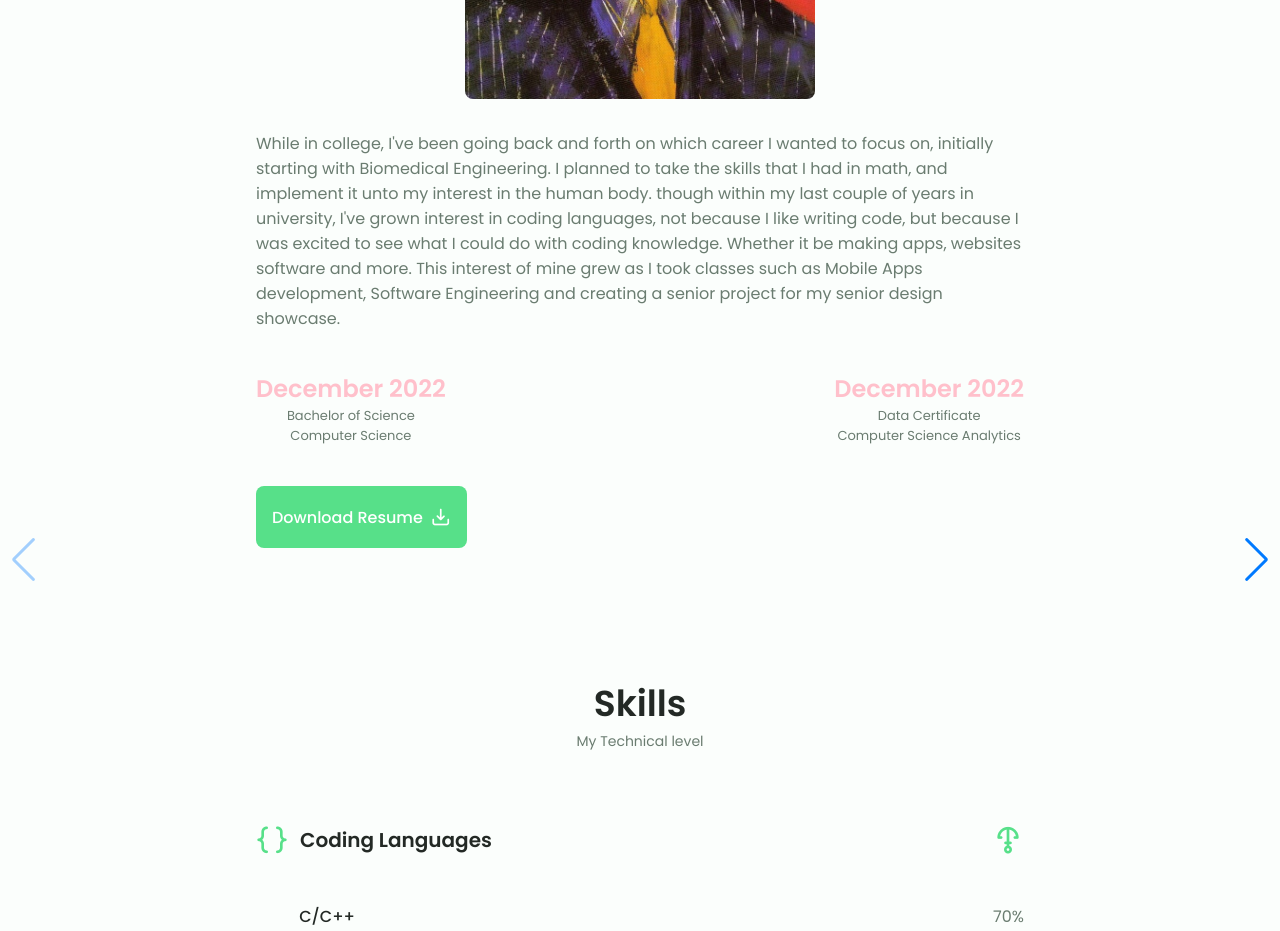
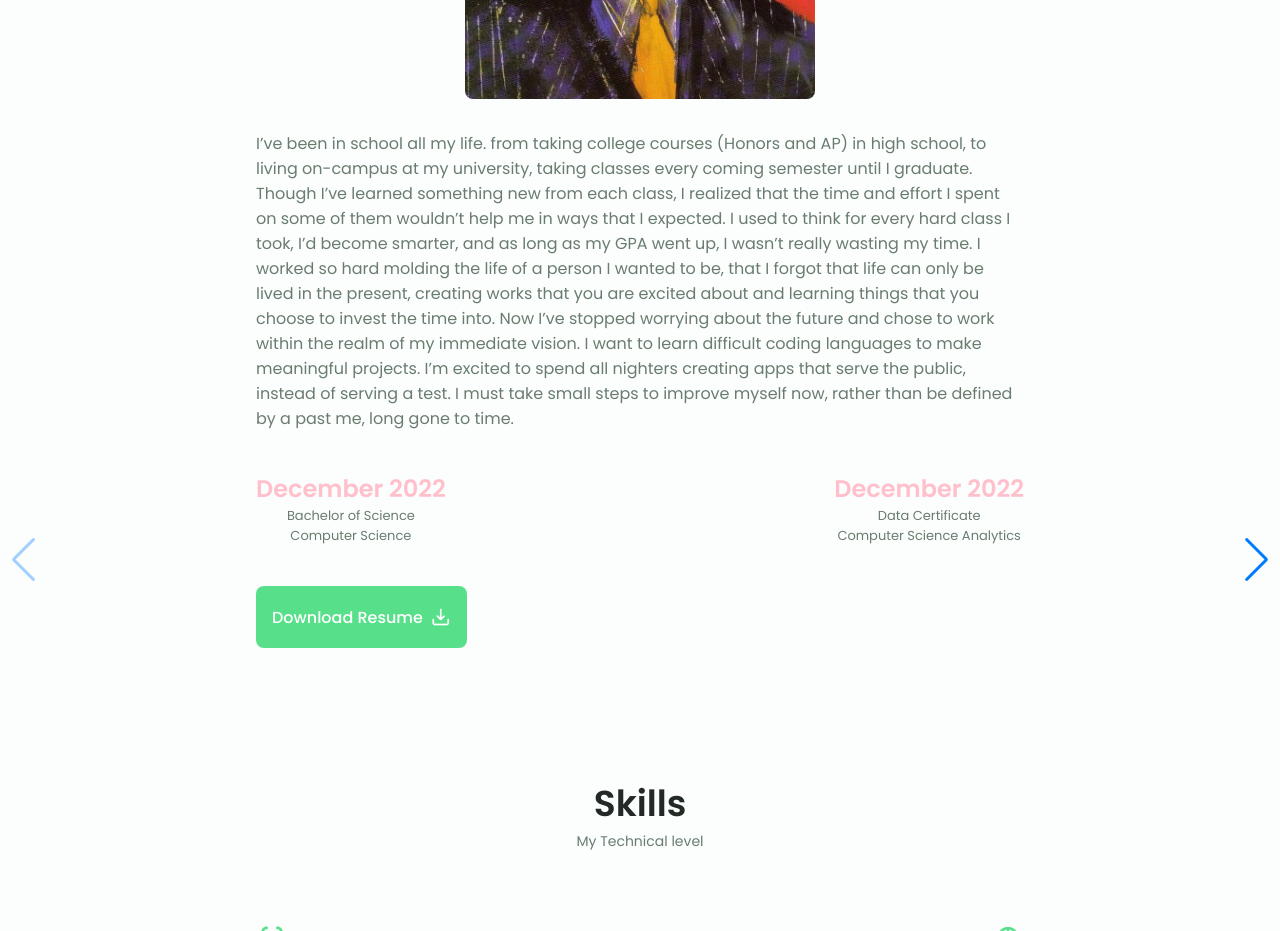
Before and after one commit to Griseham/Griseham.github.io, a plain HTML site: page index.html in a window 1280 px wide. Shown: the part 1680-2611 px from the top of the page. Drawn offline with nearby package versions, Linux system fonts and the light colour scheme.

Commit message:
Update index.html

```diff
--- a/index.html
+++ b/index.html
@@ -122,7 +122,7 @@
 
                 <div class="aboutData">
                     <p class="aboutDescription">
-                        While in college, I've been going back and forth on which career I wanted to focus on, initially starting with Biomedical Engineering. I planned to take the skills that I had in math, and implement it unto my interest in the human body. though within my last couple of years in university, I've grown interest in coding languages, not because I like writing code, but because I was excited to see what I could do with coding knowledge. Whether it be making apps, websites software and more. This interest of mine grew as I took classes such as Mobile Apps development, Software Engineering and creating a senior project for my senior design showcase.
+                         I’ve been in school all my life. from taking college courses (Honors and AP) in high school, to living on-campus at my university, taking classes every coming semester until I graduate. Though I’ve learned something new from each class, I realized that the time and effort I spent on some of them wouldn’t help me in ways that I expected. I used to think for every hard class I took, I’d become smarter, and as long as my GPA went up, I wasn’t really wasting my time. I worked so hard molding the life of a person I wanted to be, that I forgot that life can only be lived in the present, creating works that you are excited about and learning things that you choose to invest the time into. Now I’ve stopped worrying about the future and chose to work within the realm of my immediate vision. I want to learn difficult coding languages to make meaningful projects. I’m excited to spend all nighters creating apps that serve the public, instead of serving a test. I must take small steps to improve myself now, rather than be defined by a past me, long gone to time.
                     </p>
 
                     <div class="aboutInfo">
```
